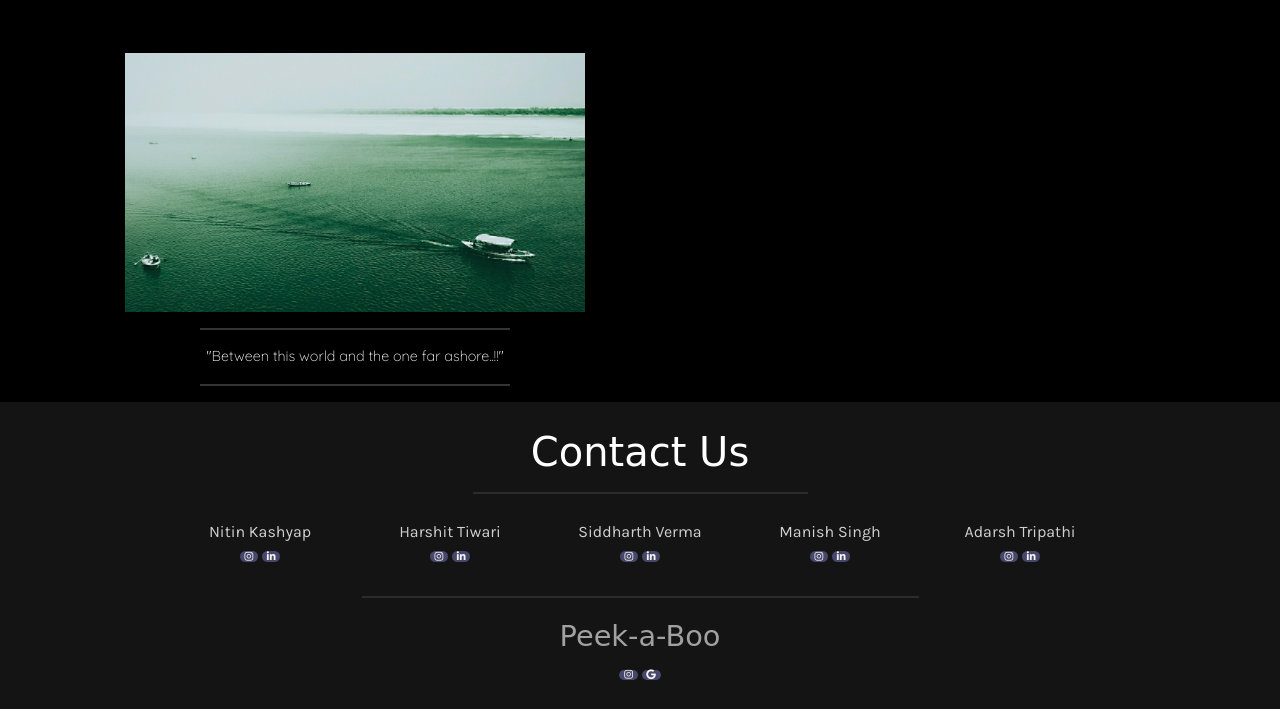
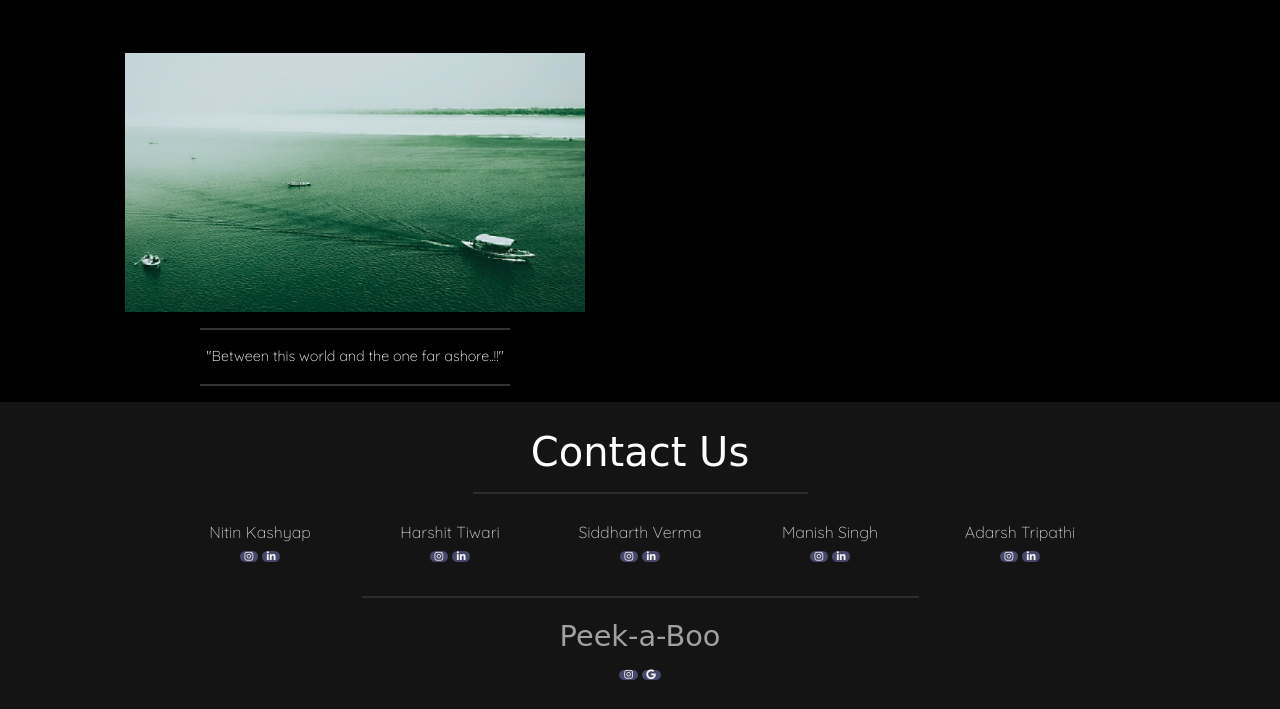
Before and after one commit to rush-tea/rush-tea.github.io-Photogallery, a website: page index.html in a window 1280 px wide. Shown: the part 2868-3577 px from the top of the page. Drawn offline with nearby package versions, Linux system fonts and the light colour scheme; a web font is replaced by a local one.

Commit message:
fonts changed

```diff
--- a/photosite.css
+++ b/photosite.css
@@ -163,6 +163,7 @@ footer .bottom h1 {
 }
 footer p {
 	color: rgba(255, 255 , 255, 0.8);
+	font-family: 'Quicksand', 'sans-serif';
 }
 #footer-hr{
 	border: 0.1px solid rgba(255, 255 , 255, 0.1);
```
